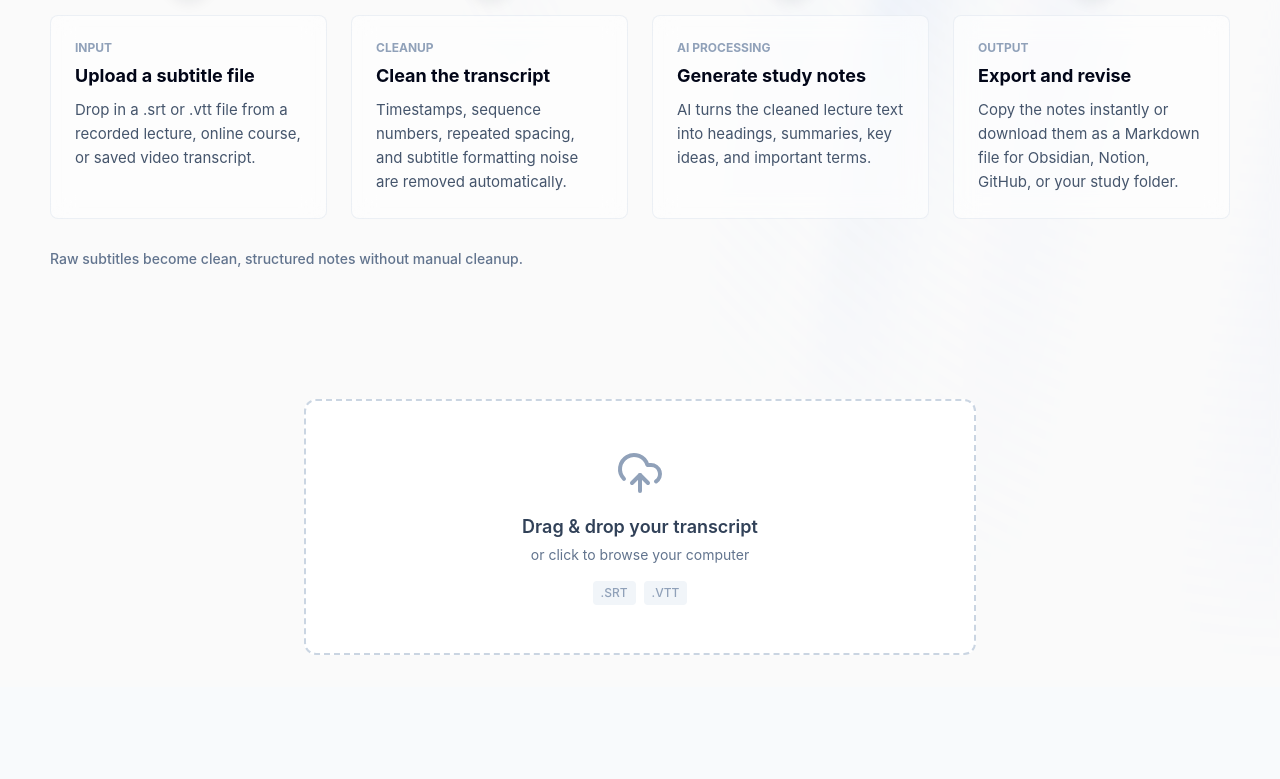
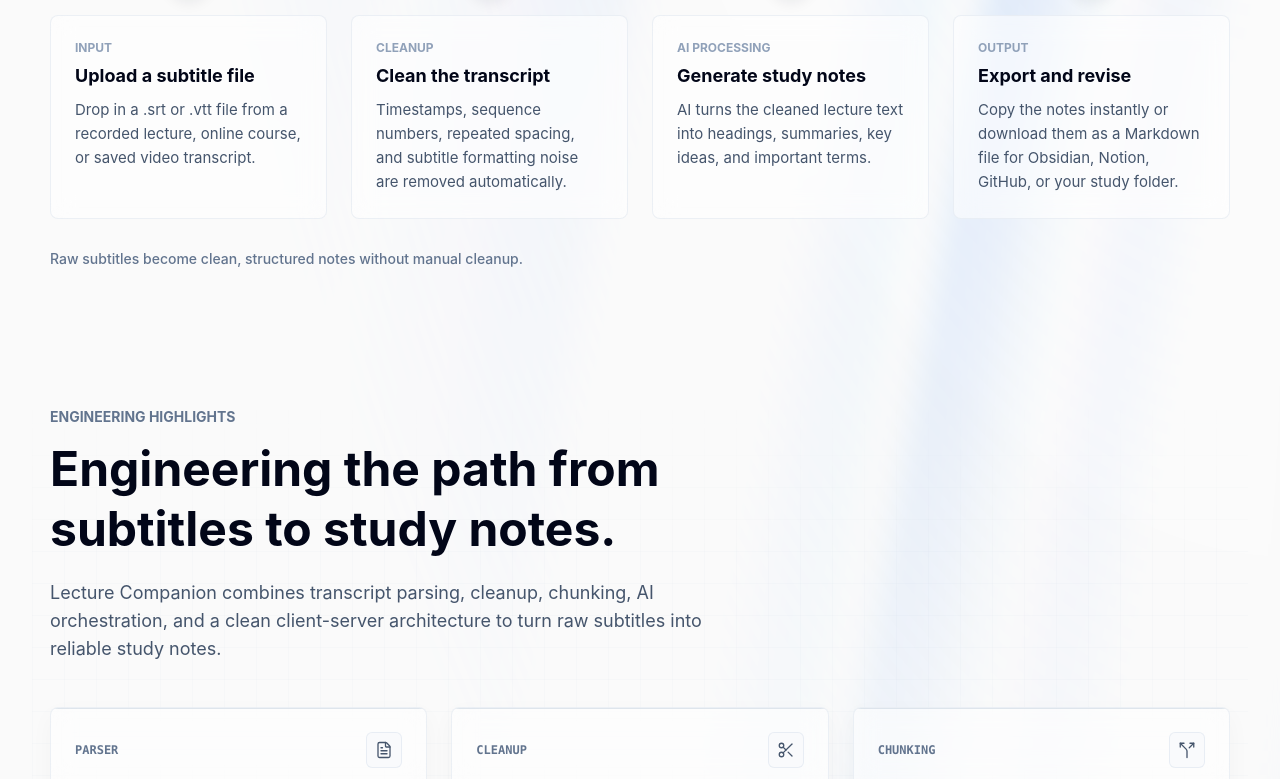
Before and after one commit to devChathura/lecture-notes-from-transcript, a React (Vite) app in the folder client/: page / in a window 1280 px wide. Shown: the part 2021-2800 px from the top of the page. Before the commit the page ends 2708 px from the top, so only its background shows below. Built offline with nearby package versions, Linux system fonts and the light colour scheme.

Commit message:
feat(ui): add engineering highlights section

```diff
--- a/client/src/App.jsx
+++ b/client/src/App.jsx
@@ -3,6 +3,7 @@ import Navbar from "./components/Navbar";
 import Hero from "./components/Hero";
 import Features from "./components/Features";
 import HowItWorks from "./components/HowItWorks";
+import EngineeringHighlights from "./components/EngineeringHighlights";
 import FileUploader from "./components/FileUploader";
 import { generateStudyGuide } from "./services/apiService";
 import { Loader2, AlertCircle } from "lucide-react";
@@ -44,6 +45,7 @@ function App() {
         <Hero />
         <Features />
         <HowItWorks />
+        <EngineeringHighlights />
 
         {!markdownNotes && !isProcessing && (
           <div id="upload" className="max-w-3xl mx-auto scroll-mt-28">
--- /dev/null
+++ b/client/src/components/EngineeringHighlights.jsx
@@ -0,0 +1,174 @@
+import { useEffect, useRef, useState } from "react";
+import {
+  BrainCircuit,
+  Braces,
+  FileText,
+  Scissors,
+  ShieldCheck,
+  Split,
+} from "lucide-react";
+
+const engineeringHighlights = [
+  {
+    label: "Parser",
+    title: "Subtitle Parser Pipeline",
+    description:
+      "Raw .srt and .vtt uploads are read from memory on the Express backend and routed through format-specific parsers before AI processing.",
+    icon: FileText,
+  },
+  {
+    label: "Cleanup",
+    title: "Timestamp and Noise Removal",
+    description:
+      "The parsers remove SRT sequence blocks, VTT headers, cue timestamps, and HTML-style tags, then normalize line breaks into plain lecture text.",
+    icon: Scissors,
+  },
+  {
+    label: "Chunking",
+    title: "Long Transcript Chunking",
+    description:
+      "LangChain's recursive text splitter prepares long transcripts as 4,000-character chunks with 400 characters of overlap before single-pass synthesis.",
+    icon: Split,
+  },
+  {
+    label: "AI",
+    title: "Gemini Note Generation",
+    description:
+      "Gemini 2.5 Flash receives the rejoined transcript with a prompt for Markdown headings, summaries, key terminology, and readable bullet points.",
+    icon: BrainCircuit,
+  },
+  {
+    label: "Architecture",
+    title: "Client-Server Separation",
+    description:
+      "React handles uploads and results in the browser, while Express manages parsing, chunking, Gemini requests, and the server-side API key.",
+    icon: ShieldCheck,
+  },
+  {
+    label: "Output",
+    title: "Markdown Study Workflow",
+    description:
+      "The API returns structured Markdown with file and chunk metadata; the client renders the notes with ReactMarkdown and supports one-click copying.",
+    icon: Braces,
+  },
+];
+
+const EngineeringHighlightCard = ({ highlight, index, isVisible }) => {
+  const Icon = highlight.icon;
+
+  return (
+    <div
+      className={`engineering-card-reveal h-full ${
+        isVisible ? "is-visible" : ""
+      }`}
+      style={{ "--engineering-delay": `${150 + index * 80}ms` }}
+    >
+      <article className="engineering-highlight-card relative flex h-full flex-col overflow-hidden rounded-lg border border-slate-200/65 bg-white/55 p-5 backdrop-blur-md sm:p-6">
+        <span className="absolute inset-x-0 top-0 h-px bg-slate-300/60" />
+
+        <div className="flex items-center justify-between gap-4">
+          <span className="font-mono text-xs font-semibold uppercase leading-4 text-slate-500">
+            {highlight.label}
+          </span>
+          <span
+            className="flex h-9 w-9 shrink-0 items-center justify-center rounded-md border border-slate-200/75 bg-slate-50/85 text-slate-600"
+            aria-hidden="true"
+          >
+            <Icon className="h-[18px] w-[18px]" strokeWidth={1.75} />
+          </span>
+        </div>
+
+        <h3 className="mt-6 text-lg font-bold leading-6 text-slate-950">
+          {highlight.title}
+        </h3>
+        <p className="mt-2.5 text-[15px] leading-6 text-slate-600">
+          {highlight.description}
+        </p>
+      </article>
+    </div>
+  );
+};
+
+const EngineeringHighlights = () => {
+  const sectionRef = useRef(null);
+  const [isVisible, setIsVisible] = useState(
+    () =>
+      typeof window !== "undefined" &&
+      window.matchMedia("(prefers-reduced-motion: reduce)").matches
+  );
+
+  useEffect(() => {
+    const section = sectionRef.current;
+
+    if (!section || isVisible) {
+      return undefined;
+    }
+
+    if (!("IntersectionObserver" in window)) {
+      const fallbackId = window.setTimeout(() => setIsVisible(true), 0);
+      return () => window.clearTimeout(fallbackId);
+    }
+
+    const observer = new IntersectionObserver(
+      ([entry]) => {
+        if (entry.isIntersecting) {
+          setIsVisible(true);
+          observer.disconnect();
+        }
+      },
+      {
+        threshold: 0.18,
+        rootMargin: "0px 0px -5% 0px",
+      }
+    );
+
+    observer.observe(section);
+
+    return () => observer.disconnect();
+  }, [isVisible]);
+
+  return (
+    <section
+      ref={sectionRef}
+      id="engineering"
+      className="engineering-section relative isolate scroll-mt-32 overflow-hidden pb-20 pt-8 sm:pb-24 sm:pt-10"
+      aria-labelledby="engineering-heading"
+    >
+      <div className="relative z-10 mx-auto max-w-[1180px]">
+        <div
+          className={`engineering-header-reveal max-w-3xl ${
+            isVisible ? "is-visible" : ""
+          }`}
+        >
+          <p className="text-sm font-bold uppercase text-slate-500">
+            Engineering highlights
+          </p>
+          <h2
+            id="engineering-heading"
+            className="mt-3 text-3xl font-bold leading-tight text-slate-950 sm:text-4xl lg:text-5xl"
+          >
+            Engineering the path from subtitles to study notes.
+          </h2>
+          <p className="mt-5 max-w-2xl text-base leading-7 text-slate-600 sm:text-lg">
+            Lecture Companion combines transcript parsing, cleanup, chunking,
+            AI orchestration, and a clean client-server architecture to turn
+            raw subtitles into reliable study notes.
+          </p>
+        </div>
+
+        <div className="mt-10 grid grid-cols-1 gap-5 md:grid-cols-2 lg:mt-11 lg:grid-cols-3 lg:gap-6">
+          {engineeringHighlights.map((highlight, index) => (
+            <EngineeringHighlightCard
+              key={highlight.title}
+              highlight={highlight}
+              index={index}
+              isVisible={isVisible}
+            />
+          ))}
+        </div>
+      </div>
+    </section>
+  );
+};
+
+export default EngineeringHighlights;
--- a/client/src/index.css
+++ b/client/src/index.css
@@ -243,6 +243,65 @@ html {
 	transform: translate3d(0, 0, 0);
 }
 
+.engineering-section::before {
+	content: "";
+	position: absolute;
+	inset: 1.5rem 0;
+	z-index: -1;
+	pointer-events: none;
+	opacity: 0.18;
+	background-image:
+		linear-gradient(rgb(148 163 184 / 0.18) 1px, transparent 1px),
+		linear-gradient(90deg, rgb(148 163 184 / 0.18) 1px, transparent 1px);
+	background-size: 32px 32px;
+	-webkit-mask-image: linear-gradient(to bottom, transparent, black 18%, black 82%, transparent);
+	mask-image: linear-gradient(to bottom, transparent, black 18%, black 82%, transparent);
+}
+
+.engineering-header-reveal {
+	opacity: 0;
+	transform: translate3d(0, 18px, 0);
+	transition:
+		opacity 650ms cubic-bezier(0.22, 1, 0.36, 1),
+		transform 650ms cubic-bezier(0.22, 1, 0.36, 1);
+}
+
+.engineering-header-reveal.is-visible {
+	opacity: 1;
+	transform: translate3d(0, 0, 0);
+}
+
+.engineering-card-reveal {
+	opacity: 0;
+	transform: translate3d(0, 20px, 0) scale(0.99);
+	transition:
+		opacity 560ms cubic-bezier(0.22, 1, 0.36, 1) var(--engineering-delay, 0ms),
+		transform 560ms cubic-bezier(0.22, 1, 0.36, 1) var(--engineering-delay, 0ms);
+}
+
+.engineering-card-reveal.is-visible {
+	opacity: 1;
+	transform: translate3d(0, 0, 0) scale(1);
+}
+
+.engineering-highlight-card {
+	box-shadow: 0 8px 24px rgb(15 23 42 / 0.03);
+	transition:
+		transform 200ms ease-out,
+		border-color 200ms ease-out,
+		background-color 200ms ease-out,
+		box-shadow 200ms ease-out;
+}
+
+@media (hover: hover) and (pointer: fine) {
+	.engineering-highlight-card:hover {
+		transform: translate3d(0, -2px, 0);
+		border-color: rgb(203 213 225 / 0.9);
+		background-color: rgb(255 255 255 / 0.66);
+		box-shadow: 0 14px 32px rgb(15 23 42 / 0.06);
+	}
+}
+
 .hero-ambient::before,
 .hero-ambient::after {
 	content: "";
@@ -290,10 +349,14 @@ html {
 	.how-it-works-step-reveal,
 	.how-it-works-line-reveal,
 	.how-it-works-summary-reveal,
+	.engineering-header-reveal,
+	.engineering-card-reveal,
 	.how-it-works-header-reveal.is-visible,
 	.how-it-works-step-reveal.is-visible,
 	.how-it-works-line-reveal.is-visible,
-	.how-it-works-summary-reveal.is-visible {
+	.how-it-works-summary-reveal.is-visible,
+	.engineering-header-reveal.is-visible,
+	.engineering-card-reveal.is-visible {
 		opacity: 1;
 		transform: none;
 		transition: none;
@@ -302,7 +365,9 @@ html {
 	.feature-card-surface,
 	.feature-card-surface:hover,
 	.how-it-works-card,
-	.how-it-works-card:hover {
+	.how-it-works-card:hover,
+	.engineering-highlight-card,
+	.engineering-highlight-card:hover {
 		transform: none;
 		transition: none;
 	}
```
